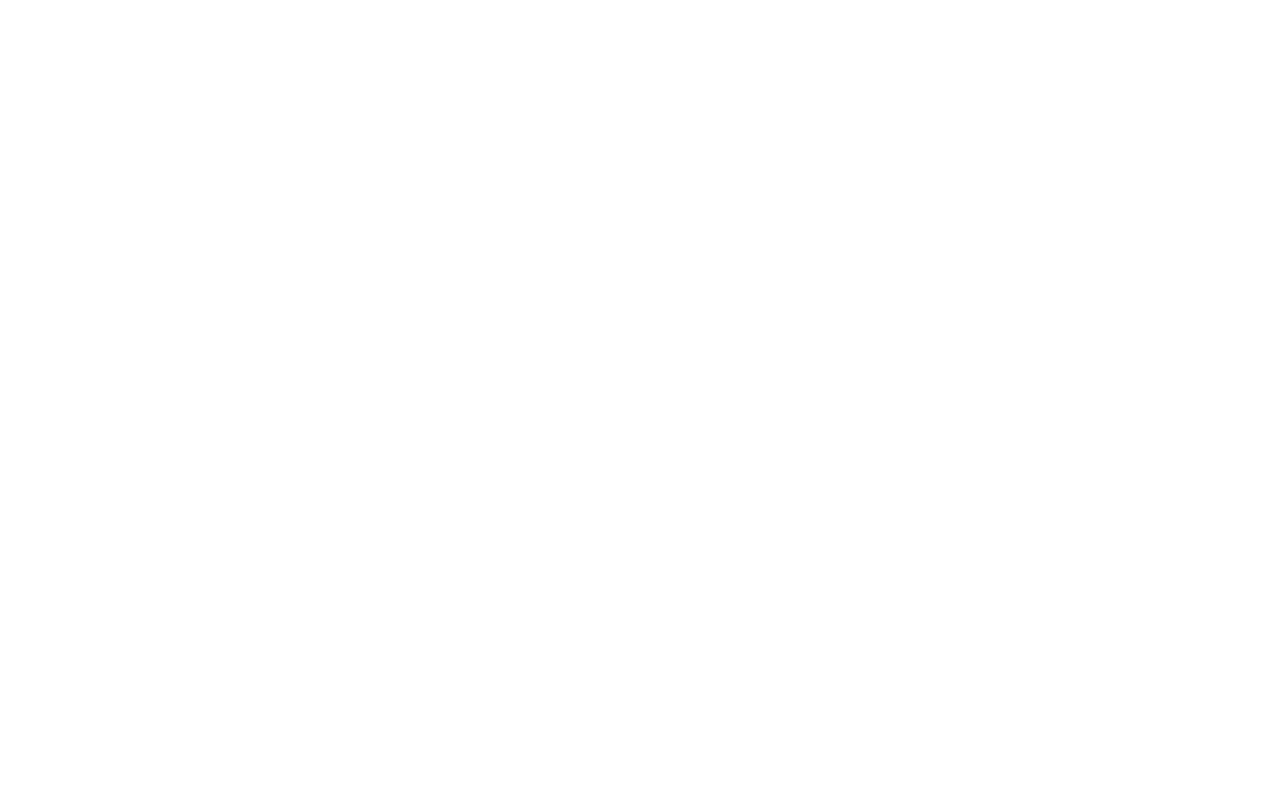
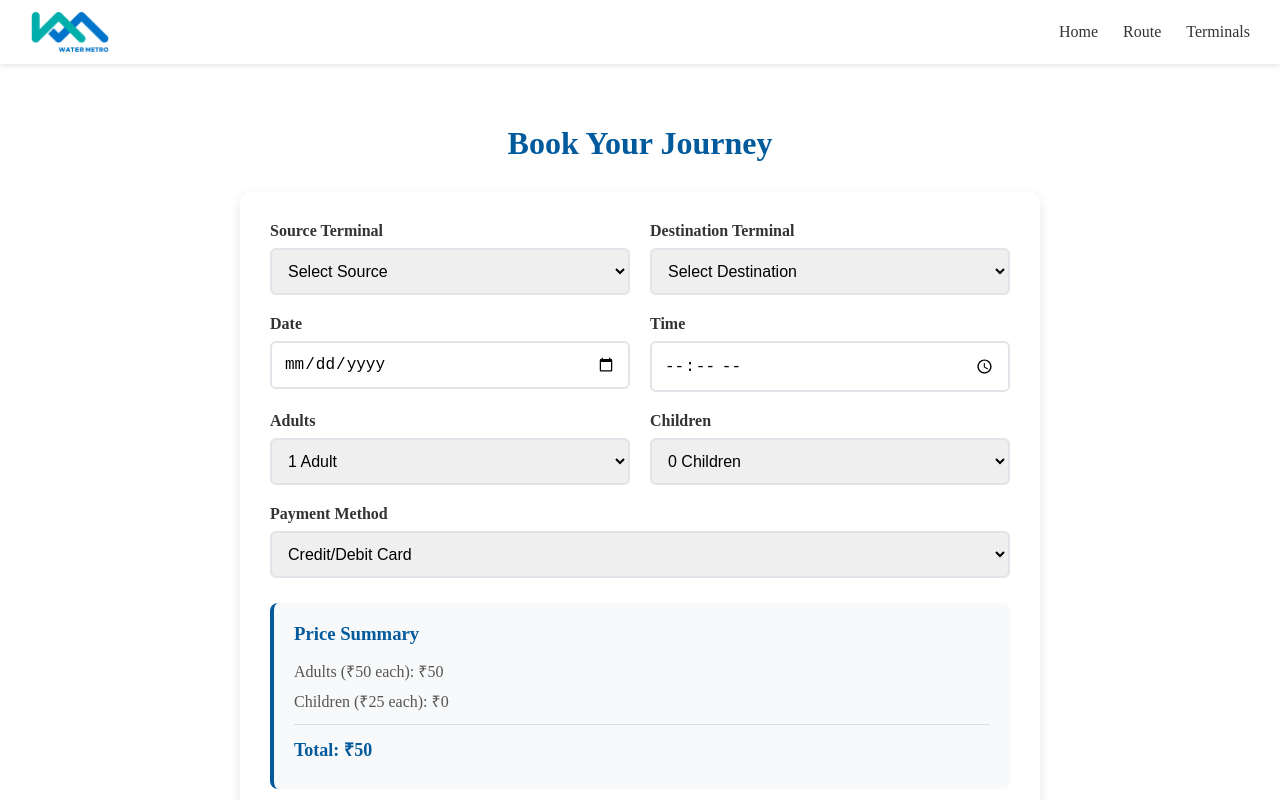
Before and after one commit to Muhammedhaleel21/water-metro, a React (Create React App) app: page /booking in a window 1280 px wide. Before the commit this address had no page. Shown: the top 800 px of the page. Built offline with nearby package versions, Linux system fonts and the light colour scheme.

Commit message:
set up RoutesPage

```diff
--- a/src/App.js
+++ b/src/App.js
@@ -3,6 +3,7 @@ import HomePage from "./pages/HomePage/HomePage";
 import RoutesPage from "./pages/RoutesPage/RoutesPage";
 import TerminalPage from "./pages/TerminalPage/TerminalPage";
 import './index.css'
+import BookingPage from "./pages/BookingPage/BookingPage";
 
 
 
@@ -12,8 +13,9 @@ function App() {
       <Router>
         <Routes>
           <Route path="/" element={<HomePage />} />
+          <Route  path="/terminal" element={<TerminalPage/>} />
           <Route path="/route" element={<RoutesPage/>} />
-          <Route  path="/terminal" element={<TerminalPage/>} />
+          <Route path="/booking" element={<BookingPage/>} />
         </Routes>
       </Router>
     </>
--- /dev/null
+++ b/src/pages/BookingPage/BookingPage.css
@@ -0,0 +1,113 @@
+.booking-container {
+  padding: 40px;
+  max-width: 800px;
+  margin: 0 auto;
+}
+
+.booking-title {
+  text-align: center;
+  font-size: 32px;
+  margin-bottom: 30px;
+  color: #005A9C;
+}
+
+.booking-form {
+  background: white;
+  padding: 30px;
+  border-radius: 12px;
+  box-shadow: 0 4px 12px rgba(0,0,0,0.1);
+}
+
+.form-row {
+  display: flex;
+  gap: 20px;
+  margin-bottom: 20px;
+}
+
+.form-group {
+  flex: 1;
+  display: flex;
+  flex-direction: column;
+}
+
+.form-group label {
+  margin-bottom: 8px;
+  font-weight: 600;
+  color: #333;
+}
+
+.form-group select,
+.form-group input {
+  padding: 12px;
+  border: 2px solid #e1e5e9;
+  border-radius: 6px;
+  font-size: 16px;
+  transition: border-color 0.3s;
+}
+
+.form-group select:focus,
+.form-group input:focus {
+  outline: none;
+  border-color: #005A9C;
+}
+
+.price-summary {
+  background: #f8f9fa;
+  padding: 20px;
+  border-radius: 8px;
+  margin: 25px 0;
+  border-left: 4px solid #005A9C;
+}
+
+.price-summary h3 {
+  margin-top: 0;
+  margin-bottom: 15px;
+  color: #005A9C;
+}
+
+.price-summary p {
+  margin: 8px 0;
+  color: #555;
+}
+
+.price-summary .total {
+  font-weight: bold;
+  font-size: 18px;
+  color: #005A9C;
+  margin-top: 12px;
+  padding-top: 12px;
+  border-top: 1px solid #ddd;
+}
+
+.confirm-pay-btn {
+  width: 100%;
+  padding: 15px;
+  background: #005A9C;
+  color: white;
+  border: none;
+  border-radius: 6px;
+  font-size: 18px;
+  font-weight: bold;
+  cursor: pointer;
+  transition: background 0.3s;
+}
+
+.confirm-pay-btn:hover {
+  background: #004080;
+}
+
+/* Responsive design */
+@media (max-width: 768px) {
+  .form-row {
+    flex-direction: column;
+    gap: 15px;
+  }
+
+  .booking-container {
+    padding: 20px;
+  }
+
+  .booking-form {
+    padding: 20px;
+  }
+}
--- /dev/null
+++ b/src/pages/BookingPage/BookingPage.jsx
@@ -0,0 +1,141 @@
+import React, {useState} from 'react'
+import { useLocation, useNavigate, } from 'react-router-dom'
+import './BookingPage.css'
+import Navbar from '../../components/Navbar/Navbar';
+import Footer from '../../components/Footer/Footer';
+
+function BookingPage() {
+
+    const location = useLocation();
+    const navigate = useNavigate();
+    const selectedRoute = location.state?.route || "Selected Route"
+
+    const [formData, setFormData] = useState({
+    source: '',
+    destination: '',
+    date: '',
+    adults: 1,
+    children: 0,
+    payment: 'card'
+  })
+
+  const handleChange = (e) => {
+    setFormData({
+      ...formData,
+      [e.target.name]: e.target.value
+    })
+  }
+
+   const handleSubmit = (e) => {
+    e.preventDefault()
+    navigate('/confirm', { state: { bookingData: formData, route: selectedRoute } })
+  }
+
+  return (
+    <>
+        <Navbar />
+
+        <div className="booking-container">
+            <h1 className="booking-title">Book Your Journey</h1>
+
+            <form className="booking-form" onSubmit={handleSubmit}>
+                 <div className="form-row">
+
+                    <div className="form-group">
+                        <label>Source Terminal</label>
+                        <select name="source" value={formData.source} onChange={handleChange} required>
+                          <option value="">Select Source</option>
+                          <option value="Vytilla">Vytilla</option>
+                          <option value="Fort Kochi">Fort Kochi</option>
+                          <option value="Kakkanad">Kakkanad</option>
+                          <option value="Vypin">Vypin</option>
+                        </select>
+                    </div>
+
+                    <div className="form-group">
+                        <label>Destination Terminal</label>
+                        <select name="destination" value={formData.destination} onChange={handleChange} required>
+                          <option value="">Select Destination</option>
+                          <option value="Vytilla">Vytilla</option>
+                          <option value="Fort Kochi">Fort Kochi</option>
+                          <option value="Kakkanad">Kakkanad</option>
+                          <option value="Vypin">Vypin</option>
+                        </select>
+                    </div>
+                 </div>
+
+                 <div className="form-row">
+                    <div className="form-group">
+                        <label>Date</label>
+                        <input
+                          type="date"
+                          name="date"
+                          value={formData.date}
+                          onChange={handleChange}
+                          required
+                        />
+                    </div>
+
+                    <div className="form-group">
+                        <label>Time</label>
+                        <input
+                          type="time"
+                          name="time"
+                          value={formData.time}
+                          onChange={handleChange}
+                          required
+                        />
+                    </div>
+                 </div>
+
+                <div className="form-row">
+                    <div className="form-group">
+                        <label>Adults</label>
+                        <select name="adults" value={formData.adults} onChange={handleChange}>
+                          <option value={1}>1 Adult</option>
+                          <option value={2}>2 Adults</option>
+                          <option value={3}>3 Adults</option>
+                          <option value={4}>4 Adults</option>
+                        </select>
+                    </div>
+
+                    <div className="form-group">
+                        <label>Children</label>
+                        <select name="children" value={formData.children} onChange={handleChange}>
+                          <option value={0}>0 Children</option>
+                          <option value={1}>1 Child</option>
+                          <option value={2}>2 Children</option>
+                          <option value={3}>3 Children</option>
+                        </select>
+                    </div>
+                </div>
+
+                <div className="form-group">
+                    <label>Payment Method</label>
+                    <select name="payment" value={formData.payment} onChange={handleChange}>
+                      <option value="card">Credit/Debit Card</option>
+                      <option value="upi">UPI</option>
+                      <option value="wallet">Digital Wallet</option>
+                    </select>
+                </div>
+
+                <div className="price-summary">
+                    <h3>Price Summary</h3>
+                    <p>Adults (₹50 each): ₹{formData.adults * 50}</p>
+                    <p>Children (₹25 each): ₹{formData.children * 25}</p>
+                    <p className="total">Total: ₹{(formData.adults * 50) + (formData.children * 25)}</p>
+                </div>
+
+                <button type="submit" className="confirm-pay-btn">
+                    Confirm & Pay
+                </button>
+
+            </form>
+        </div>
+
+        <Footer />
+    </>
+  )
+}
+
+export default BookingPage
--- /dev/null
+++ b/src/pages/RoutesPage/RoutesPage.css
@@ -0,0 +1,78 @@
+.routes-container {
+  padding: 40px;
+  max-width: 800px;
+  margin: 0 auto;
+  min-height: 80vh;
+}
+
+.routes-title {
+  text-align: center;
+  font-size: 32px;
+  margin-bottom: 30px;
+  color: #005A9C;
+}
+
+.routes-list {
+  display: flex;
+  flex-direction: column;
+  gap: 20px;
+}
+
+.route-card {
+  display: flex;
+  justify-content: space-between;
+  align-items: center;
+  padding: 25px;
+  background: white;
+  border-radius: 12px;
+  box-shadow: 0 4px 12px rgba(0,0,0,0.1);
+  transition: transform 0.3s, box-shadow 0.3s;
+  border-left: 4px solid #005A9C;
+}
+
+.route-card:hover {
+  transform: translateY(-2px);
+  box-shadow: 0 6px 20px rgba(0,0,0,0.15);
+}
+
+.route-info h3 {
+  margin: 0 0 8px 0;
+  color: #005A9C;
+  font-size: 18px;
+  font-weight: 600;
+}
+
+.route-duration {
+  margin: 0;
+  color: #666;
+  font-size: 14px;
+}
+
+.book-btn {
+  padding: 12px 24px;
+  background: #005A9C;
+  color: white;
+  border: none;
+  border-radius: 6px;
+  cursor: pointer;
+  font-weight: bold;
+  transition: background 0.3s;
+}
+
+.book-btn:hover {
+  background: #004080;
+  transform: translateY(-1px);
+}
+
+/* Responsive design */
+@media (max-width: 768px) {
+  .route-card {
+    flex-direction: column;
+    gap: 15px;
+    text-align: center;
+  }
+
+  .routes-container {
+    padding: 20px;
+  }
+}
--- a/src/pages/RoutesPage/RoutesPage.jsx
+++ b/src/pages/RoutesPage/RoutesPage.jsx
@@ -1,10 +1,47 @@
 import React from 'react'
 import Navbar from '../../components/Navbar/Navbar'
+import { useNavigate } from 'react-router-dom'
+import './RoutesPage.css'
+import Footer from '../../components/Footer/Footer';
 
 function RoutesPage() {
+
+  const navigate = useNavigate();
+
+  const routes = [
+    { id: 1, name: "Vytilla → Fort Kochi", duration: "23 mins" },
+    { id: 2, name: "Kakkanad → Vytilla → Vypin", duration: "28 mins" },
+    { id: 3, name: "Vytilla → Bolgatty", duration: "15 mins" },
+    { id: 4, name: "High Court → Vypin", duration: "20 mins" }
+  ]
+
   return (
     <>
-        <Navbar/>
+      <Navbar/>
+
+      <div className="routes-container">
+        <h1 className="routes-title">WaterMetro Routes</h1>
+
+        <div className="routes-list">
+          {routes.map(route => (
+            <div key={route.id} className="route-card">
+              <div className="route-info">
+                <h3 className="route-name">{route.name}</h3>
+                <p className="route-duration">Duration: {route.duration}</p>
+              </div>
+              <button
+                className='book-btn'
+                onClick={() => navigate('/booking', {state : { route : route.name} })}
+              >
+                Book Now
+              </button>
+            </div>
+          ))}
+        </div>
+      </div>
+
+      <Footer />
+
     </>
   )
 }
```
